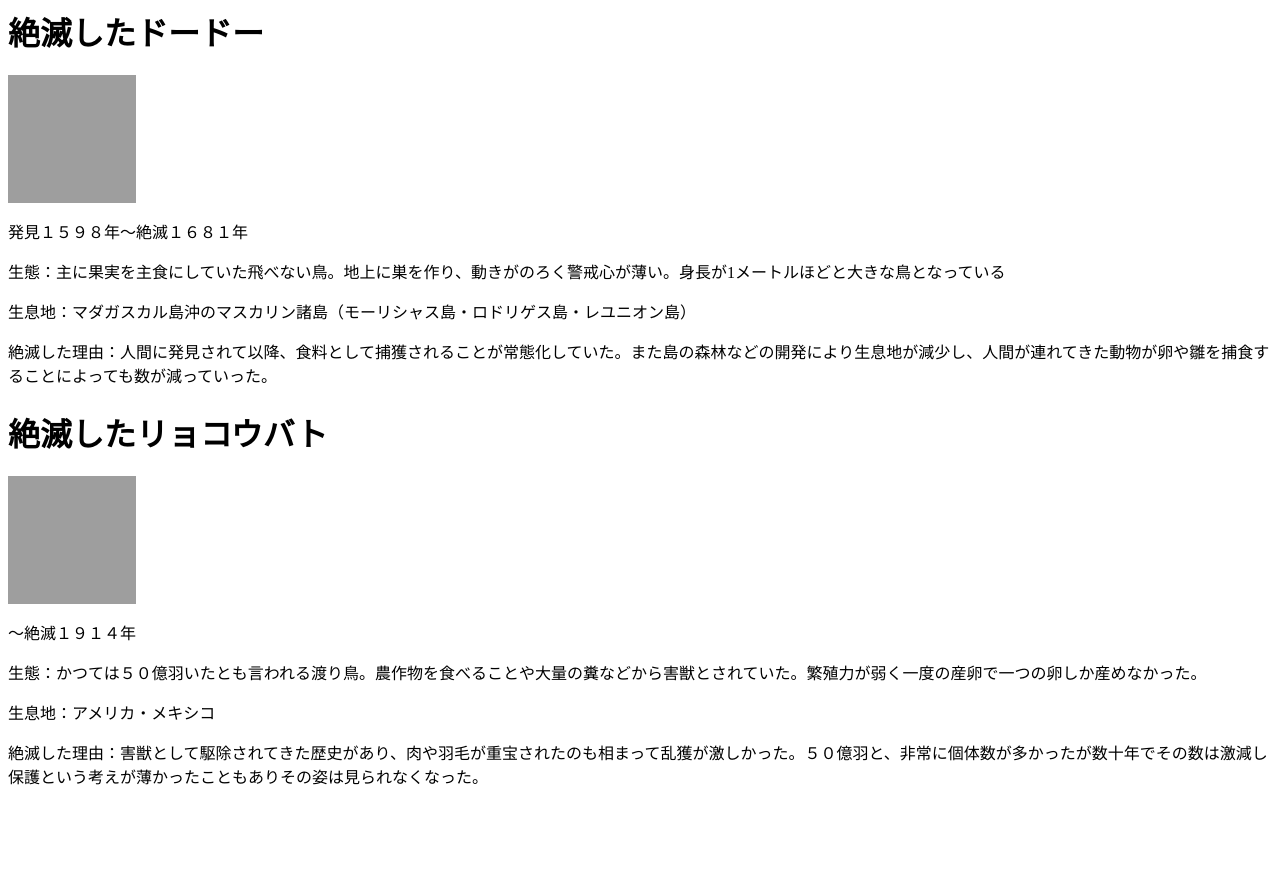
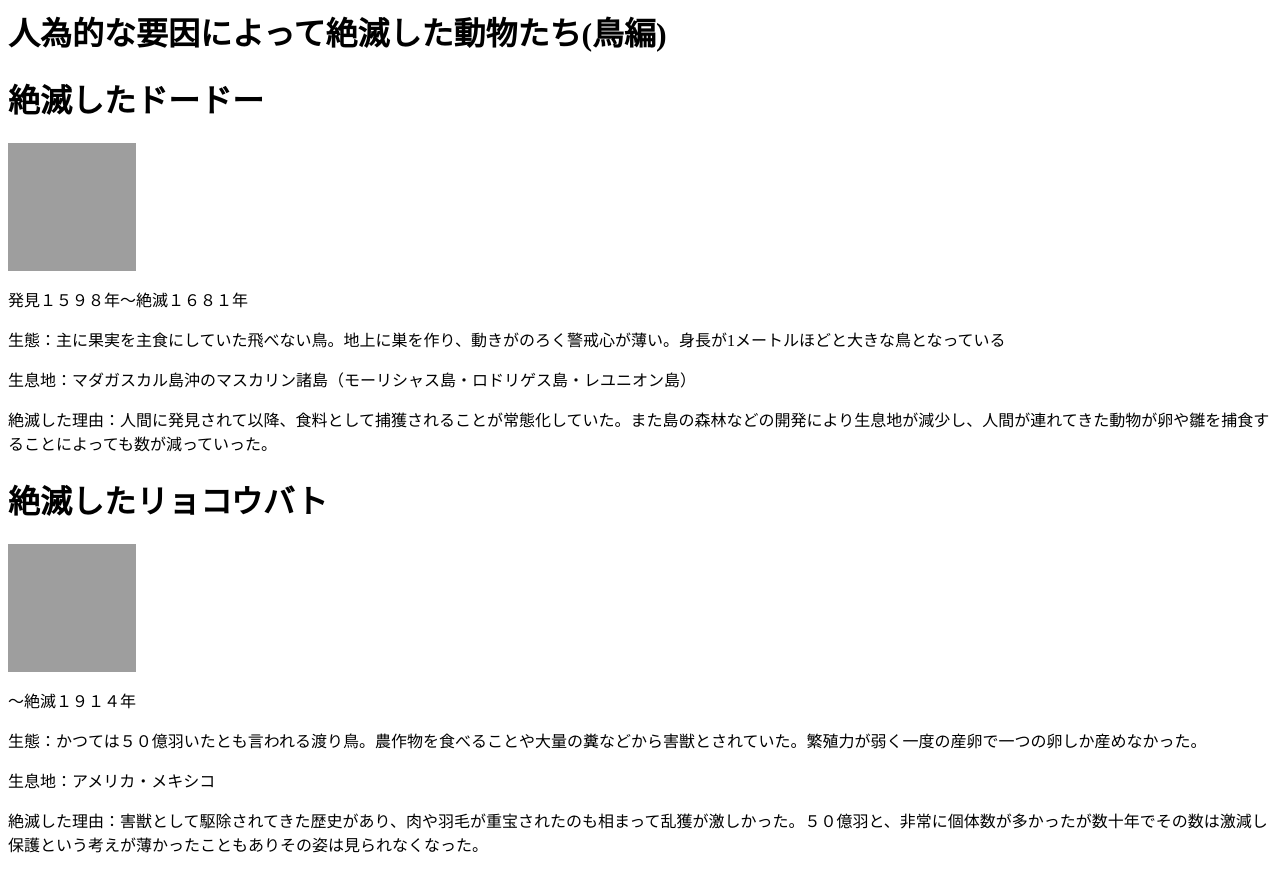
Before and after one commit to e2259223/homepage2, a plain HTML site: page index.html in a window 1280 px wide. Before the commit the page ends 804 px from the top, so only its background shows below. Drawn offline with Linux system fonts and the light colour scheme; grey boxes are pictures that could not be loaded.

Commit message:
Update index.html

```diff
--- a/index.html
+++ b/index.html
@@ -1,8 +1,9 @@
 <html>
 <head>
-<title>Page Title</title>
+<title>人為的な要因によって絶滅した動物たち(鳥編)</title>
 </head>
 <body>
+<h1>人為的な要因によって絶滅した動物たち(鳥編)<h1>
 <h1>絶滅したドードー</h1>
 <img src="https://upload.wikimedia.org/wikipedia/commons/8/88/Didus_cucullatus.jpg" alt=ドードー" style="width:128px;height:128px;" >
 <p>発見１５９８年～絶滅１６８１年</p>
```
